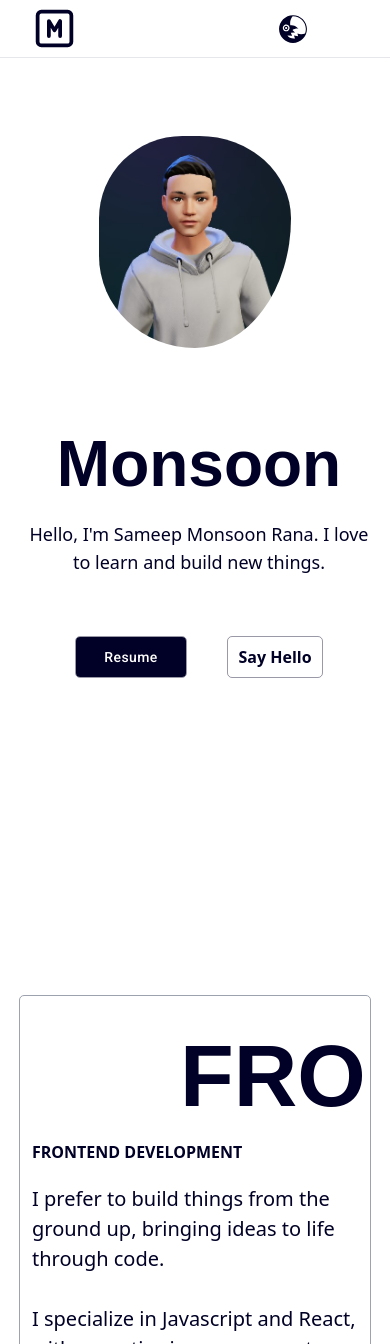
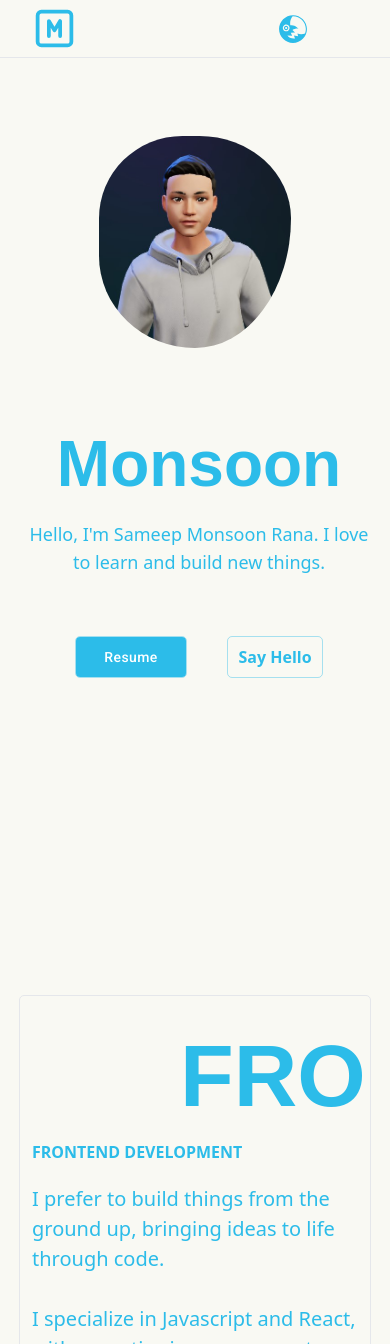
Before and after one commit to sameepmonsoon/portfolio, a React (Vite) app: page / in a window 390 px wide. Shown: the top 1344 px of the page. Built offline with nearby package versions, Linux system fonts and the light colour scheme; some icons are missing; the HTML template or start-up script is replaced by a standard one.

Commit message:
color changed

```diff
--- a/src/Components/HoverCard/HoverCard.tsx
+++ b/src/Components/HoverCard/HoverCard.tsx
@@ -20,8 +20,8 @@ const HoverCard = (props: HoveCard) => {
     <div
       className={
         otherSection
-          ? ` md:min-h-[28.8rem] md:w-[25rem] md:h-auto lg:h-auto lg:min-h-[33.8rem] lg:min-w-[35rem] min-h-[19rem] h-auto w-[22rem] rounded-[5px]  bg-white dark:bg-deep-blue overflow-hidden cursor-pointer border-[1px] border-gray-400 dark:border-white/20 `
-          : ` md:min-h-[16rem] md:min_w-[15rem] lg:w-20rem lg:w-[20rem] lg:min-h-[20rem] md:h-auto min-h-[19rem] h-auto w-[17rem] rounded-[5px]  bg-white dark:bg-deep-blue    overflow-hidden cursor-pointer border-[1px] border-gray-400 dark:border-white/20`
+          ? ` md:min-h-[28.8rem] md:w-[25rem] md:h-auto lg:h-auto lg:min-h-[33.8rem] lg:min-w-[35rem] min-h-[19rem] h-auto w-[22rem] rounded-[5px]  bg-white dark:bg-deep-blue overflow-hidden cursor-pointer border-[1px] border-gray-200 dark:border-white/20 `
+          : ` md:min-h-[16rem] md:min_w-[15rem] lg:w-20rem lg:w-[20rem] lg:min-h-[20rem] md:h-auto min-h-[19rem] h-auto w-[17rem] rounded-[5px]  bg-white dark:bg-deep-blue    overflow-hidden cursor-pointer border-[1px] border-gray-200 dark:border-white/20`
       }
       onMouseOver={() => {
         setHover(true);
@@ -60,7 +60,7 @@ const HoverCard = (props: HoveCard) => {
             otherSection
               ? `
 
-        title relative z-[1] bg-transparent md:text-[25px]text-[25px] lg:text-[30px] font-bold uppercase whitespace-nowrap text-deep-blue dark:text-white`
+        title relative z-[1] bg- md:text-[25px]text-[25px] lg:text-[30px] font-bold uppercase whitespace-nowrap text-deep-blue dark:text-white`
               : `
 
         title relative z-[1] bg-transparent md:text-[20px] text-[25px] lg:text-[30px] font-bold font-[fantasy,sans] uppercase whitespace-nowrap text-deep-blue dark:text-white`
--- a/src/Components/SocialMediaIcons/SocialMediaIcons.tsx
+++ b/src/Components/SocialMediaIcons/SocialMediaIcons.tsx
@@ -13,7 +13,7 @@ const SocialMediaIcons = (props: { socialMediaLinks: React.ReactElement }) => {
         socialMediaLinks.props.children.map(
           (Link: React.ReactElement, index: number) => (
             <span key={index} className="group flex justify-center">
-              <span className="absolute rounded-full group-hover:bg-dark-grey/30 h-[2.8rem] w-[2.8rem] z-[-1] top-[31%]"></span>
+              <span className="absolute rounded-full group-hover:bg-deep-blue/10 h-[2.8rem] w-[2.8rem] z-[-1] top-[31%]"></span>
               {Link}
             </span>
           )
--- a/src/Components/SpecialButton/SpecialButton.tsx
+++ b/src/Components/SpecialButton/SpecialButton.tsx
@@ -24,7 +24,7 @@ const SpecialButton = (props: {
       onMouseLeave={handleMouseLeave}
       type="submit"
       style={{
-        background: "#010026",
+        background: "#2CBCE9",
         border: "1px solid #ffffff",
         color: "#ffffff",
       }}
--- a/src/Page Component/Home/Navbar/Navbar.tsx
+++ b/src/Page Component/Home/Navbar/Navbar.tsx
@@ -62,8 +62,8 @@ const Navbar = (props: NavLinks) => {
           <Link
             key={index}
             to={name.link}
-            className={`pt-[0px] max-w-[150px] w-[100px] h-[2rem] flex flex-row justify-start items-center border-b-[rgba(255,255,255,0.9)] text-[17px]  pl-1 hover:bg-dark-grey/20 rounded-[1px] ${
-              location.pathname == name.link && "bg-dark-grey/20"
+            className={`pt-[0px] max-w-[150px] w-[100px] h-[2rem] flex flex-row justify-start items-center border-b-[rgba(255,255,255,0.9)] text-[17px]  pl-1  hover:bg-deep-blue/10 rounded-[1px] ${
+              location.pathname == name.link && "bg-deep-blue/10"
             }`}
             onClick={() => {
               window.scrollTo({
--- a/tailwind.config.cjs
+++ b/tailwind.config.cjs
@@ -8,7 +8,8 @@ module.exports = {
         opensans: ["Open Sans", "sans-serif"],
       },
       colors: {
-        "deep-blue": "#010026",
+        white: "#f9f9f3  ",
+        "deep-blue": "#2CBCE9",
         blue: "#2CBCE9",
         red: "#DC4492",
         yellow: "#FDCC49",
```
